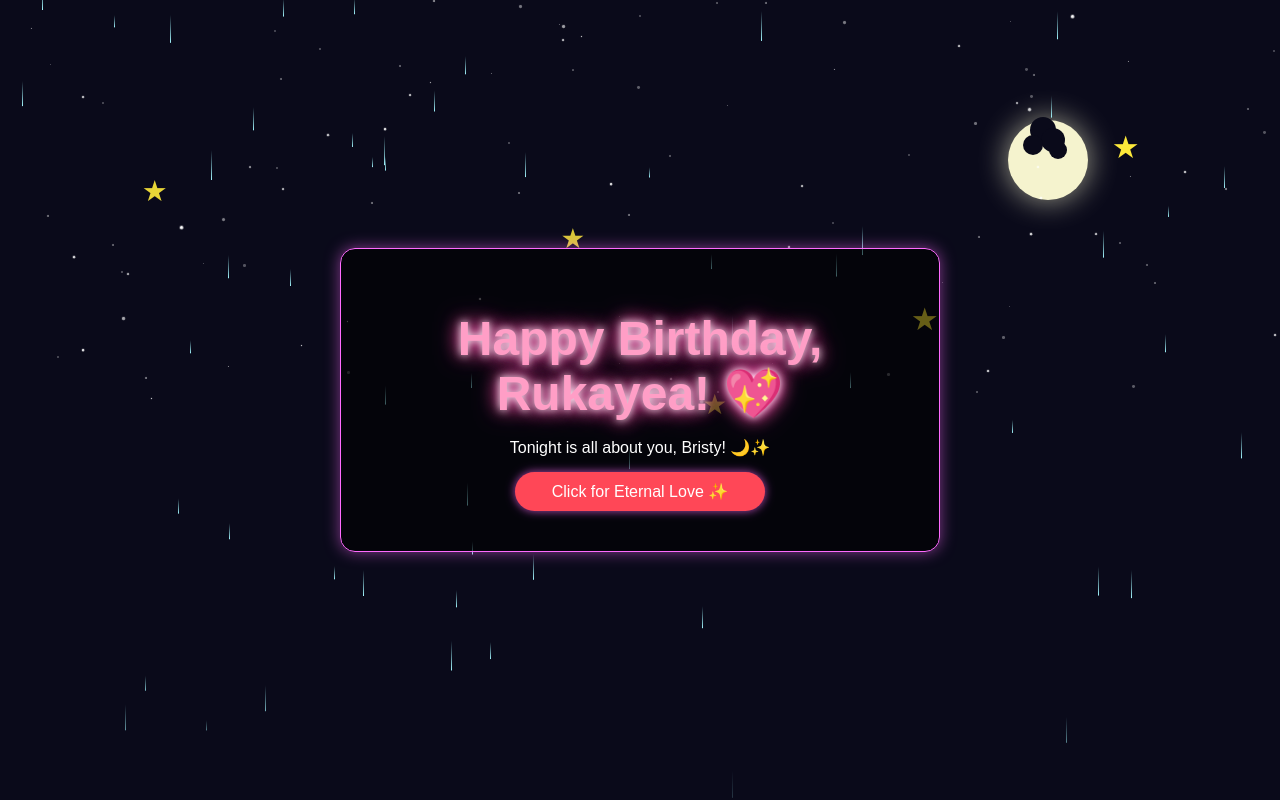
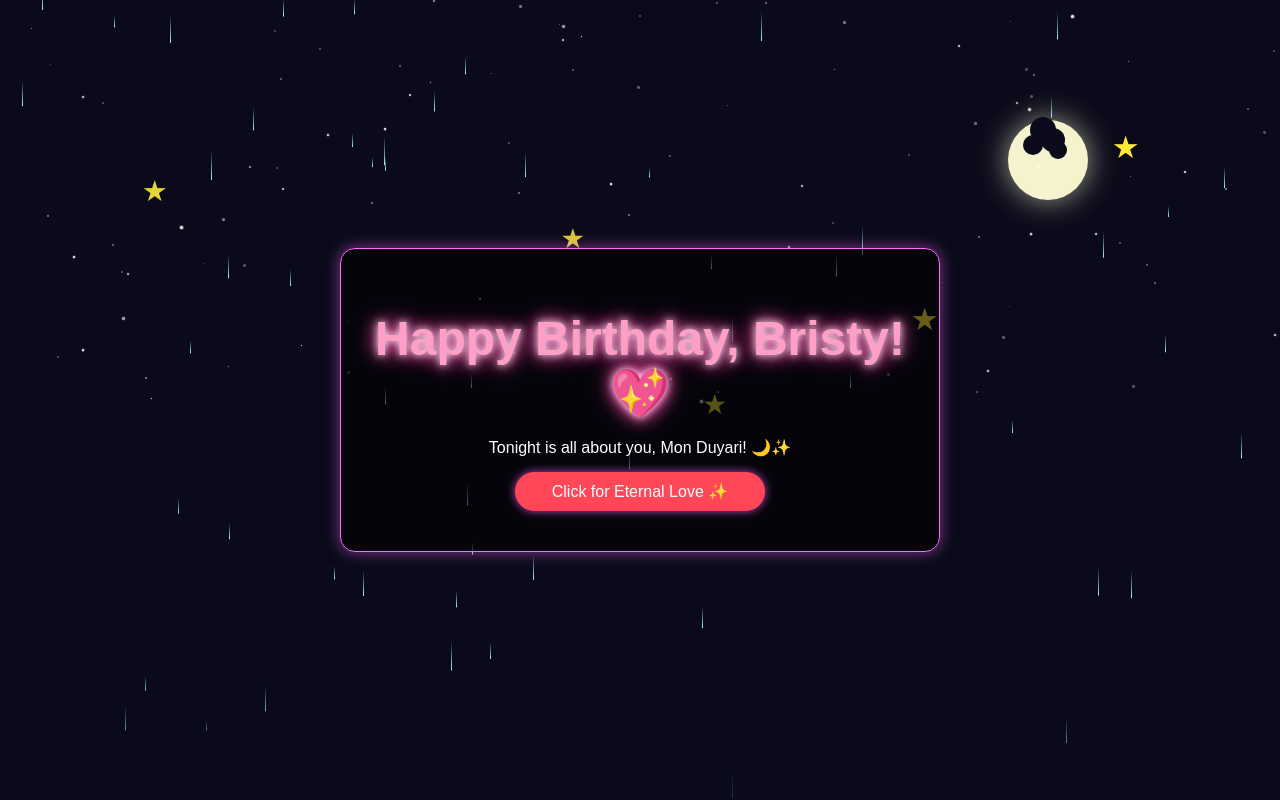
Before and after one commit to amzadhossainrafi/birthday-wishes, a plain HTML site: page index.html in a window 1280 px wide. Drawn offline with Linux system fonts and the light colour scheme.

Commit message:
Update index.html
Mon Duyari

```diff
--- a/index.html
+++ b/index.html
@@ -3,7 +3,7 @@
 <head>
     <meta charset="UTF-8">
     <meta name="viewport" content="width=device-width, initial-scale=1.0">
-    <title>Happy Birthday Rukayea! 💝</title>
+    <title>Happy Birthday Bristy! 💝</title>
     <style>
         * {
             box-sizing: border-box;
@@ -227,8 +227,8 @@
     <div class="moon"></div>
     <div class="rain" id="rain"></div>
     <div class="container">
-        <h1>Happy Birthday, Rukayea! 💖</h1>
-        <p>Tonight is all about you, Bristy! 🌙✨</p>
+        <h1>Happy Birthday, Bristy! 💖</h1>
+        <p>Tonight is all about you, Mon Duyari! 🌙✨</p>
 
         <button id="magicButton">Click for Eternal Love ✨</button>
 
```
